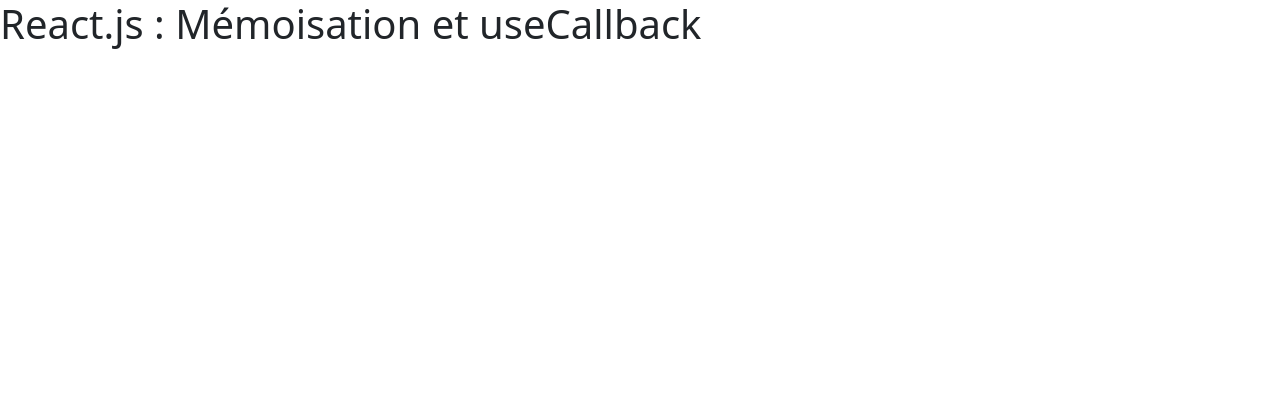
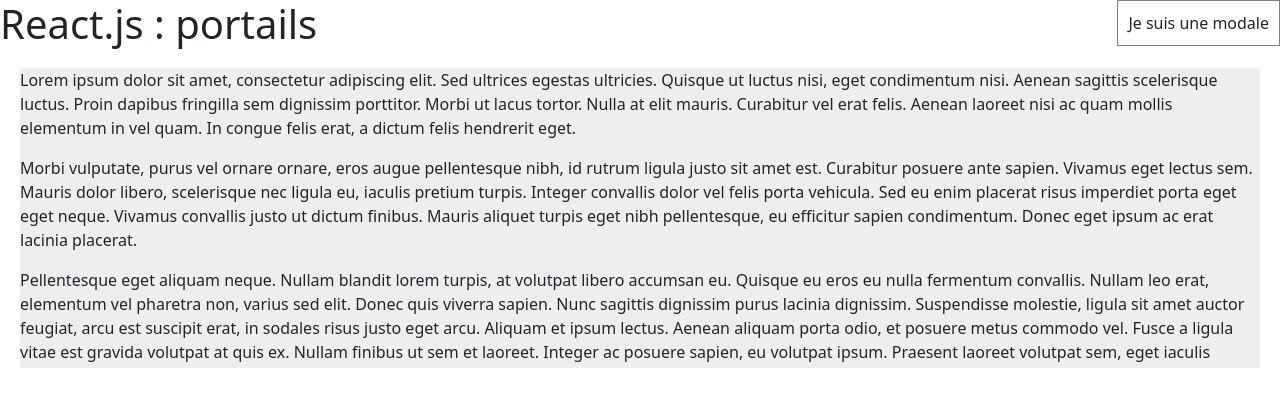
Before and after one commit to artisanDeveloppeur/React, a React (Vite) app in the folder installation/: page / in a window 1280 px wide. Shown: the top 406 px of the page. Built offline with nearby package versions, Linux system fonts and the light colour scheme.

Commit message:
createPortal

```diff
--- a/installation/src/App.jsx
+++ b/installation/src/App.jsx
@@ -1,6 +1,4 @@
-
-
-
+import { createPortal } from 'react-dom';
 
 
 
@@ -9,11 +7,41 @@
 
 
   return <>
-    <h1>React.js : Mémoisation et useCallback</h1>
-
+    <h1>React.js : portails</h1>
+    <div
+      style={{
+        height: 300,
+        overflowY: 'scroll',
+        background: '#EEE',
+        margin: 20,
+        position: 'relative'
+      }}>
+      <p>
+        Lorem ipsum dolor sit amet, consectetur adipiscing elit. Sed ultrices egestas ultricies. Quisque ut luctus nisi, eget condimentum nisi. Aenean sagittis scelerisque luctus. Proin dapibus fringilla sem dignissim porttitor. Morbi ut lacus tortor. Nulla at elit mauris. Curabitur vel erat felis. Aenean laoreet nisi ac quam mollis elementum in vel quam. In congue felis erat, a dictum felis hendrerit eget.
+      </p>
+      <p>
+        Morbi vulputate, purus vel ornare ornare, eros augue pellentesque nibh, id rutrum ligula justo sit amet est. Curabitur posuere ante sapien. Vivamus eget lectus sem. Mauris dolor libero, scelerisque nec ligula eu, iaculis pretium turpis. Integer convallis dolor vel felis porta vehicula. Sed eu enim placerat risus imperdiet porta eget eget neque. Vivamus convallis justo ut dictum finibus. Mauris aliquet turpis eget nibh pellentesque, eu efficitur sapien condimentum. Donec eget ipsum ac erat lacinia placerat.
+      </p>
+      <p>
+        Pellentesque eget aliquam neque. Nullam blandit lorem turpis, at volutpat libero accumsan eu. Quisque eu eros eu nulla fermentum convallis. Nullam leo erat, elementum vel pharetra non, varius sed elit. Donec quis viverra sapien. Nunc sagittis dignissim purus lacinia dignissim. Suspendisse molestie, ligula sit amet auctor feugiat, arcu est suscipit erat, in sodales risus justo eget arcu. Aliquam et ipsum lectus. Aenean aliquam porta odio, et posuere metus commodo vel. Fusce a ligula vitae est gravida volutpat at quis ex. Nullam finibus ut sem et laoreet. Integer ac posuere sapien, eu volutpat ipsum. Praesent laoreet volutpat sem, eget iaculis ipsum imperdiet vel.
+      </p>
+      <Modal />
+    </div>
   </>
 }
 
-
+function Modal() {
+  return createPortal(<div
+    style={{
+      position: 'absolute',
+      top: 0,
+      right: 0,
+      padding: 10,
+      border: 'solid 1px grey',
+      background: '#FFF',
+    }}>
+    Je suis une modale
+  </div>, document.body)
+}
 
 export default App
```
